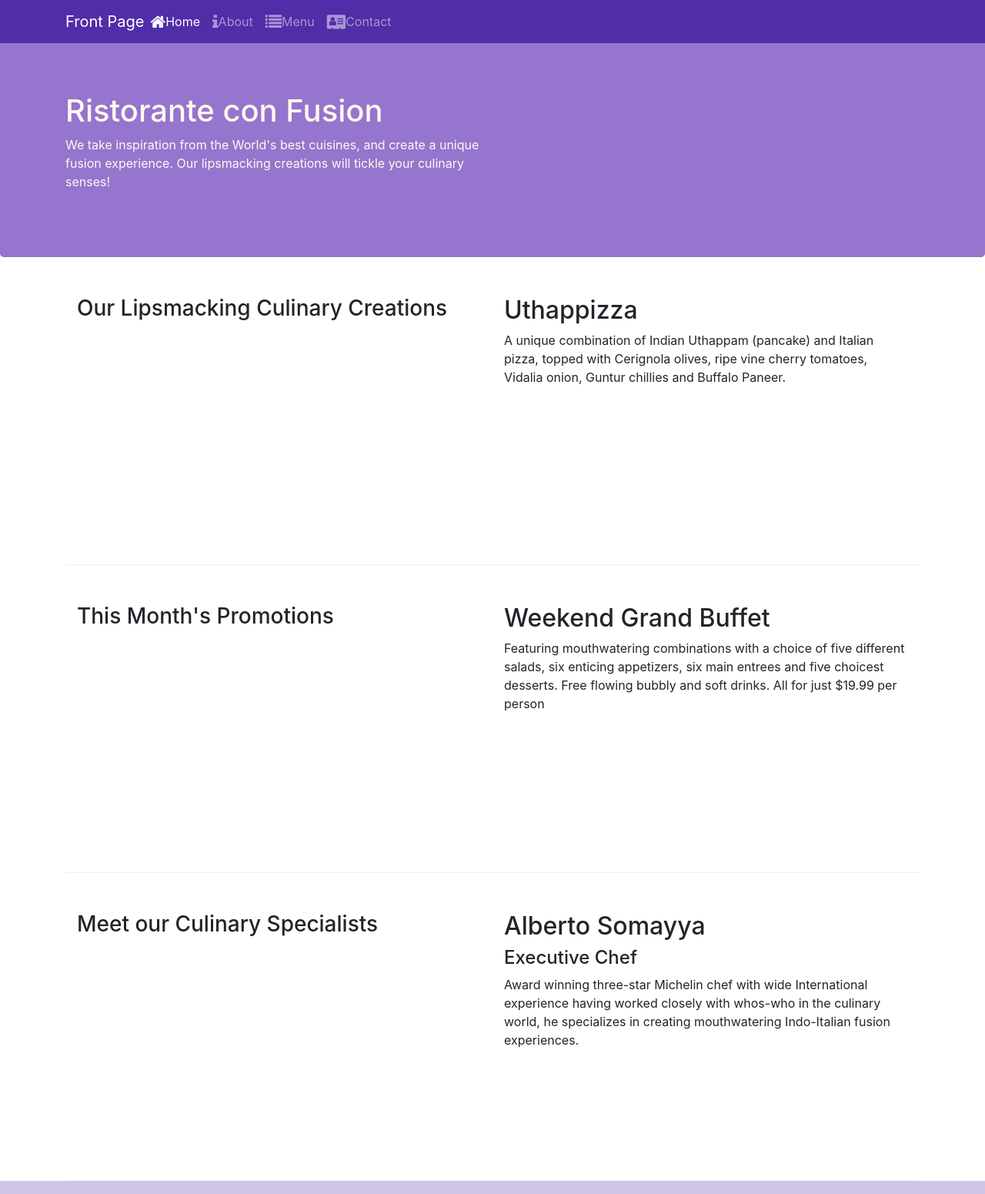
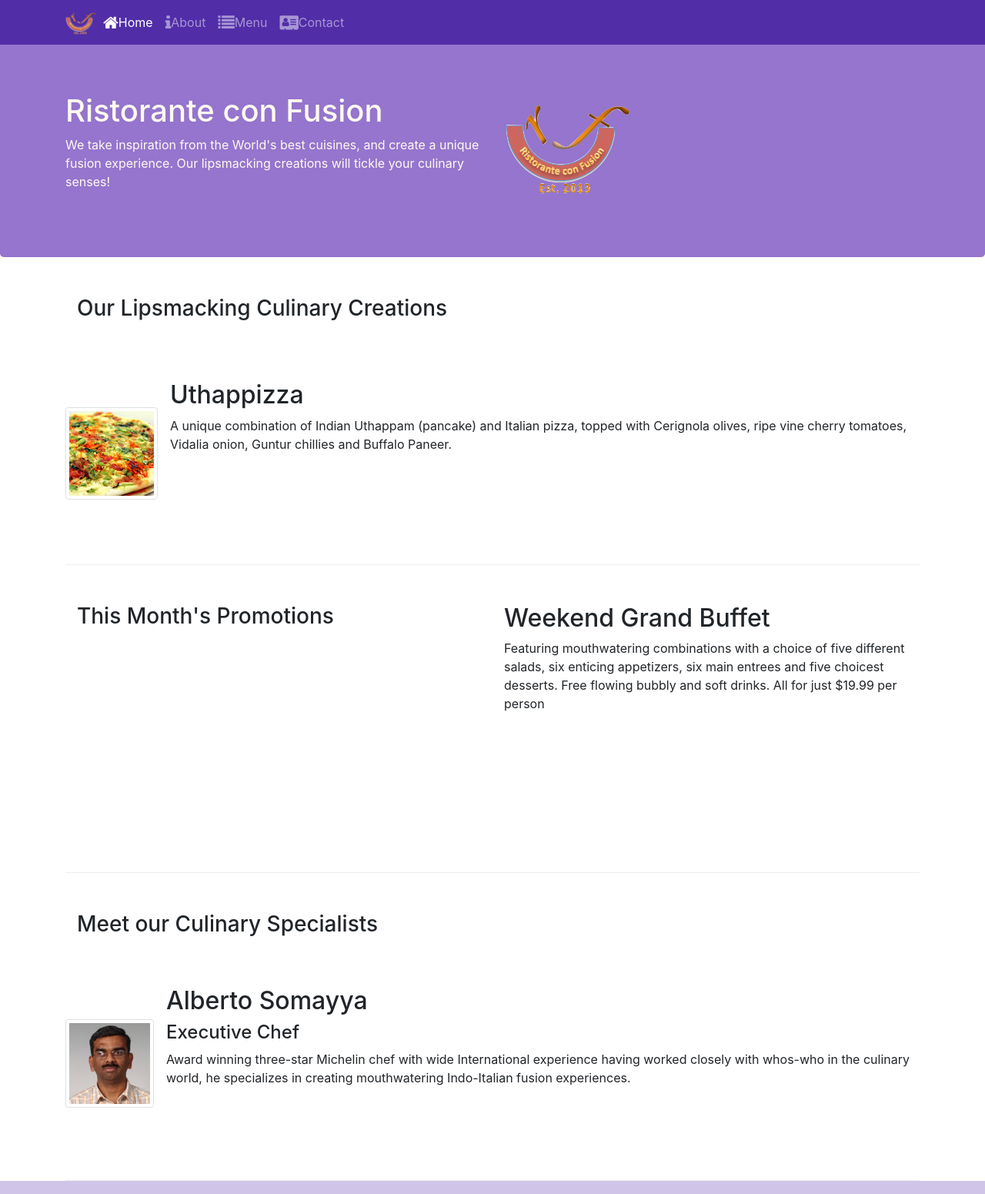
Before and after one commit to anujnaRao/Front_End_Web_UI_FrameWorks_Tools, a website: page index.html in a window 1280 px wide. Shown: the top 1551 px of the page at 77% size. Drawn offline with nearby package versions, Linux system fonts and the light colour scheme.

Commit message:
Images and Media

```diff
--- a/index.html
+++ b/index.html
@@ -19,13 +19,13 @@
                 <button class="navbar-toggler" type="button" data-toggle="collapse" data-target="#Navbar">
                     <span class="navbar-toggler-icon"></span>
                 </button>
-                <a class="navbar-brand mr-auto" href="#">Front Page</a>
+                <a class="navbar-brand mr-auto" href="#"><img src="img/logo.png" height="30" width="41"></a>
                 <div class="collapse navbar-collapse" id="Navbar">
                     <ul class="navbar-nav mr-auto">
                         <li class="nav-item active"><a class="nav-link" href="#"><span class="fa fa-home fa-lg"> </span>Home</a></li>
                         <li class="nav-item"><a class="nav-link" href="aboutus.html"><span class="fa fa-info fa-lg"> </span>About</a></li>
-                        <li class="nav-item"><a class="nav-link" href="contactus.html"><span class="fa fa-list fa-lg"></span>Menu</a></li>
-                        <li class="nav-item"><a class="nav-link" href="#"><span class="fa fa-address-card fa-lg"></span>Contact</a></li>
+                        <li class="nav-item"><a class="nav-link" href="#"><span class="fa fa-list fa-lg"></span>Menu</a></li>
+                        <li class="nav-item"><a class="nav-link" href="contactus.html"><span class="fa fa-address-card fa-lg"></span>Contact</a></li>
                     </ul>
                 </div>
             </div>
@@ -39,6 +39,9 @@
                         <p>We take inspiration from the World's best cuisines, and create a unique fusion experience.
                              Our lipsmacking creations will tickle your culinary senses!</p>
                     </div>
+                    <div class="col-12 col-sm align-self-center">
+                        <img src="img/logo.png" class="img-fluid">
+                    </div>
                 <div>
             </div>
         </header>
@@ -47,9 +50,16 @@
                 <div class="col-12 col-sm-6">
                     <h3>Our Lipsmacking Culinary Creations</h3>
                 </div>
-                <div class="col col-sm col-md">
-                    <h2>Uthappizza</h2>
-                    <p>A unique combination of Indian Uthappam (pancake) and Italian pizza, topped with Cerignola olives, ripe vine cherry tomatoes, Vidalia onion, Guntur chillies and Buffalo Paneer.</p>
+                <div class="media">
+                    <img class="d-flex mr-3 img-thumbnail align-self-center"
+                            src="img/uthappizza.png" alt="Uthappizza">
+                    <div class="media-body">
+                        <h2 class="mt-0">Uthappizza</h2>
+                        <p class="d-none d-sm-block">A unique combination of Indian Uthappam (pancake) and
+                            Italian pizza, topped with Cerignola olives, ripe vine
+                            cherry tomatoes, Vidalia onion, Guntur chillies and
+                            Buffalo Paneer.</p>
+                    </div>
                 </div>
             </div>
 
@@ -67,10 +77,18 @@
                 <div class="col-12 col-sm-6">
                     <h3>Meet our Culinary Specialists</h3>
                 </div>
-                <div class="col col-sm col-md">
-                    <h2>Alberto Somayya</h2>
-                    <h4>Executive Chef</h4>
-                    <p>Award winning three-star Michelin chef with wide International experience having worked closely with whos-who in the culinary world, he specializes in creating mouthwatering Indo-Italian fusion experiences. </p>
+                <div class="media">
+                    <img class="d-flex mr-3 img-thumbnail align-self-center"
+                            src="img/alberto.png" alt="Alberto Somayya">
+                    <div class="media-body">
+                        <h2 class="mt-0">Alberto Somayya</h2>
+                        <h4>Executive Chef</h4>
+                        <p class="d-none d-sm-block">Award winning three-star Michelin chef with wide
+                            International experience having worked closely with
+                            whos-who in the culinary world, he specializes in
+                            creating mouthwatering Indo-Italian fusion experiences.
+                            </p>
+                    </div>
                 </div>
             </div>
         </div>
```
Also changed, not shown: aboutus.html (+3 -2 lines), contactus.html (+3 -2 lines), img/alberto.png (added), img/buffet.png (added), img/logo.png (added), img/uthappizza.png (added), 1 other file.
